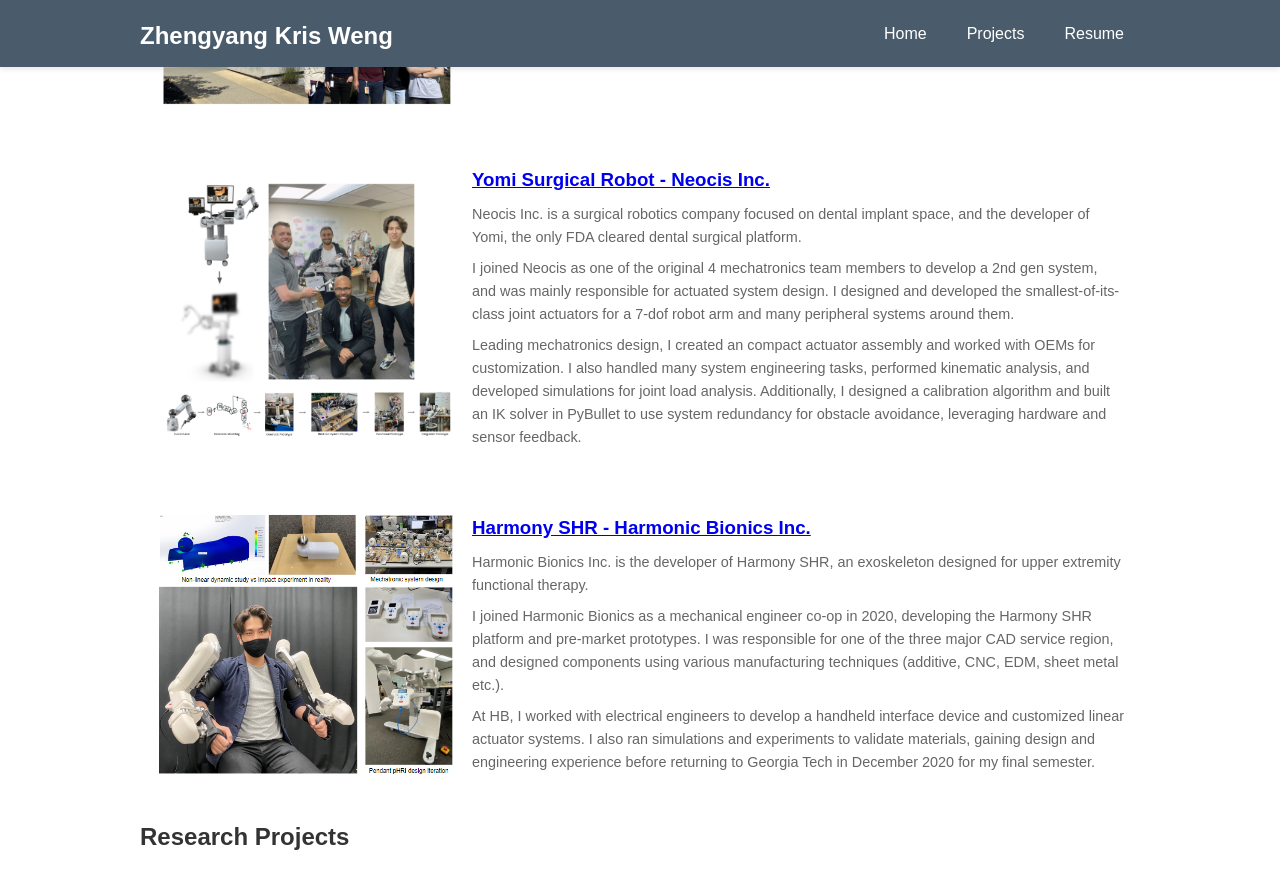
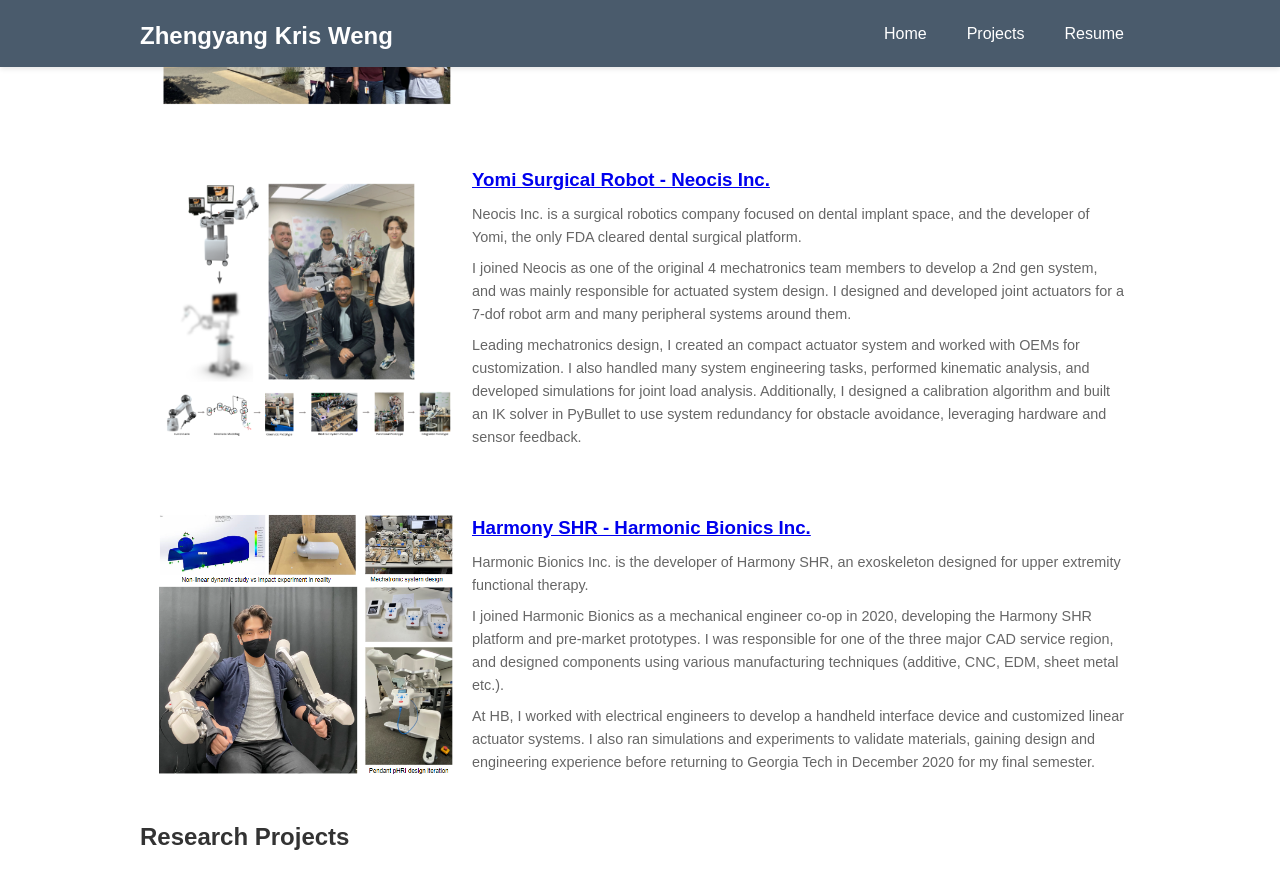
Before and after one commit to wengmister/wengmister.github.io, a Jekyll site: the page built from index.html, in a window 1280 px wide and 900 px high, scrolled down 988 px. Shown: the top 889 px of the window. Built offline with Jekyll 4.4.1, drawn with Linux system fonts in a browser that asks for light colours.

Commit message:
updated text descriptions for work projects

```diff
--- a/index.html
+++ b/index.html
@@ -73,8 +73,8 @@
                         <a href="https://www.neocis.com/" target="_blank">Yomi Surgical Robot - Neocis Inc.</a>
                     </h3>
                     <p>Neocis Inc. is a surgical robotics company focused on dental implant space, and the developer of Yomi, the only FDA cleared dental surgical platform.</p>
-                    <p>I joined Neocis as one of the original 4 mechatronics team members to develop a 2nd gen system, and was mainly responsible for actuated system design. I designed and developed the smallest-of-its-class joint actuators for a 7-dof robot arm and many peripheral systems around them.</p>
-                    <p>Leading mechatronics design, I created an compact actuator assembly and worked with OEMs for customization. I also handled many system engineering tasks, performed kinematic analysis, and developed simulations for joint load analysis. Additionally, I designed a calibration algorithm and built an IK solver in PyBullet to use system redundancy for obstacle avoidance, leveraging hardware and sensor feedback. </p>
+                    <p>I joined Neocis as one of the original 4 mechatronics team members to develop a 2nd gen system, and was mainly responsible for actuated system design. I designed and developed joint actuators for a 7-dof robot arm and many peripheral systems around them.</p>
+                    <p>Leading mechatronics design, I created an compact actuator system and worked with OEMs for customization. I also handled many system engineering tasks, performed kinematic analysis, and developed simulations for joint load analysis. Additionally, I designed a calibration algorithm and built an IK solver in PyBullet to use system redundancy for obstacle avoidance, leveraging hardware and sensor feedback. </p>
                 </div>
             </div>
         </li>
```
